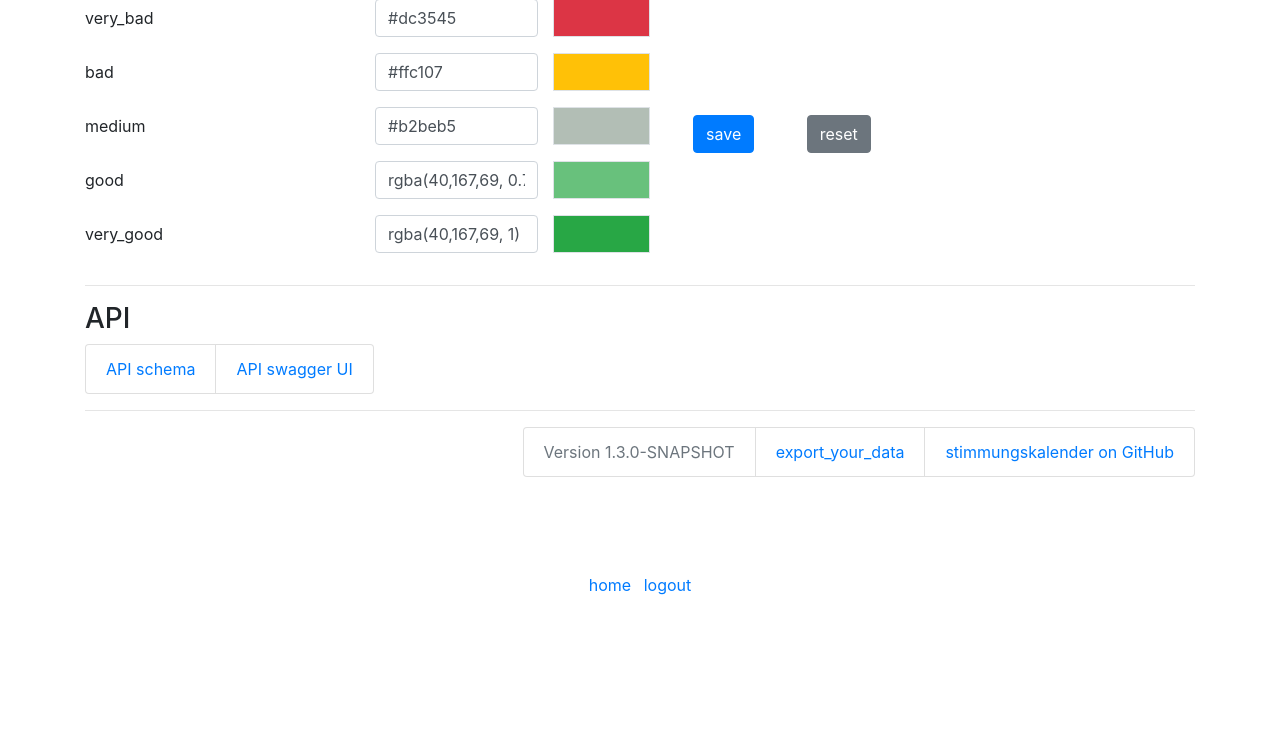
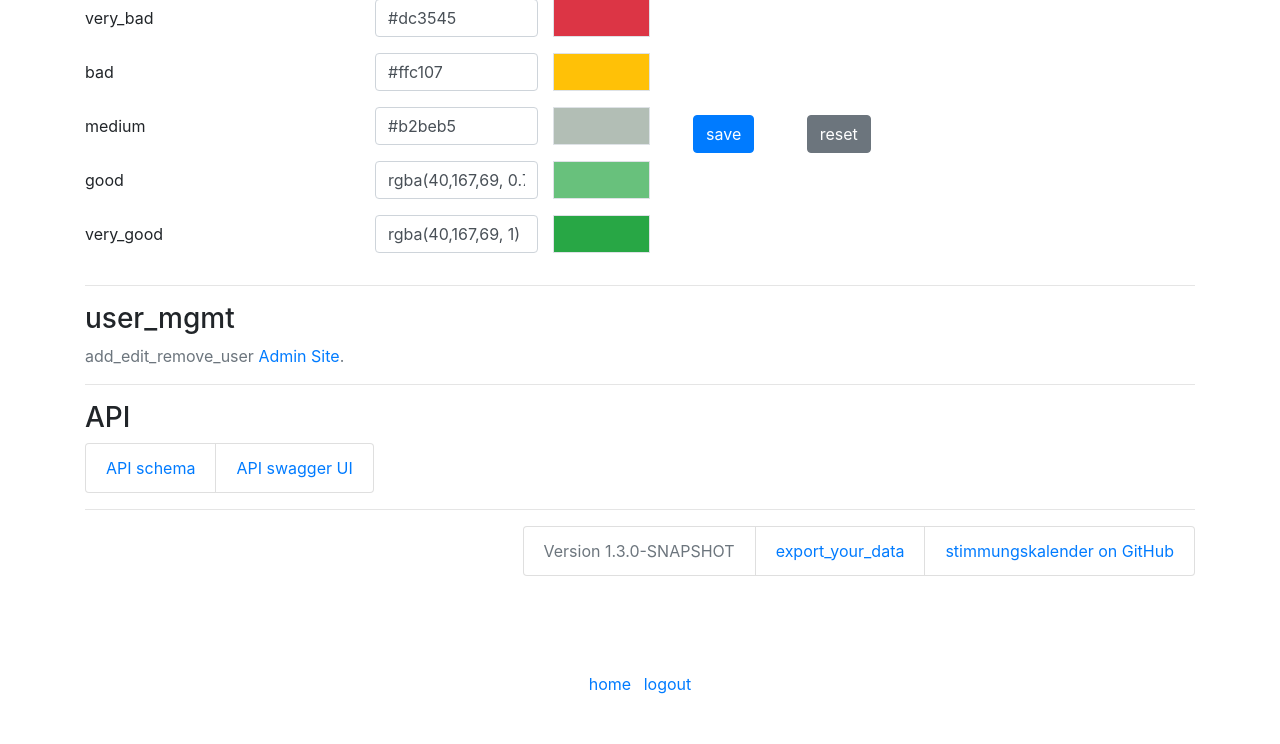
Before and after one commit to rain0r/stimmungskalender, a Django app: page /settings/ in a window 1280 px wide. Shown: the part 665-1409 px from the top of the page. Before the commit the page ends 1260 px from the top, so only its background shows below. Run offline with Django 3.2, Linux system fonts and the light colour scheme; the visitor is signed in with stand-in values (Sample User, id 1); data comes from the database, SQL or seed files in the repository; some libraries are stand-ins or nearby versions.

Commit message:
Added link to django admin site

```diff
--- a/web/templates/web/settings.html
+++ b/web/templates/web/settings.html
@@ -15,6 +15,10 @@
     {% include 'web/settings/view_forms.html' %}
     <hr>
     {% include 'web/settings/mood_colors.html' %}
+    <hr>
+    <h3>{% translate 'user_mgmt' %}</h3>
+    <span class="text-muted">{% translate 'add_edit_remove_user' %} <a href="{% url 'admin:auth_user_changelist' %}">Admin Site</a>.
+</span>
 <hr>
 <h3>API</h3>
 <div class="d-flex">
```
Also changed, not shown: web/locale/de_DE/LC_MESSAGES/django.po, web/locale/en_GB/LC_MESSAGES/django.po. Lines whose indentation alone changed are shown as unchanged.
